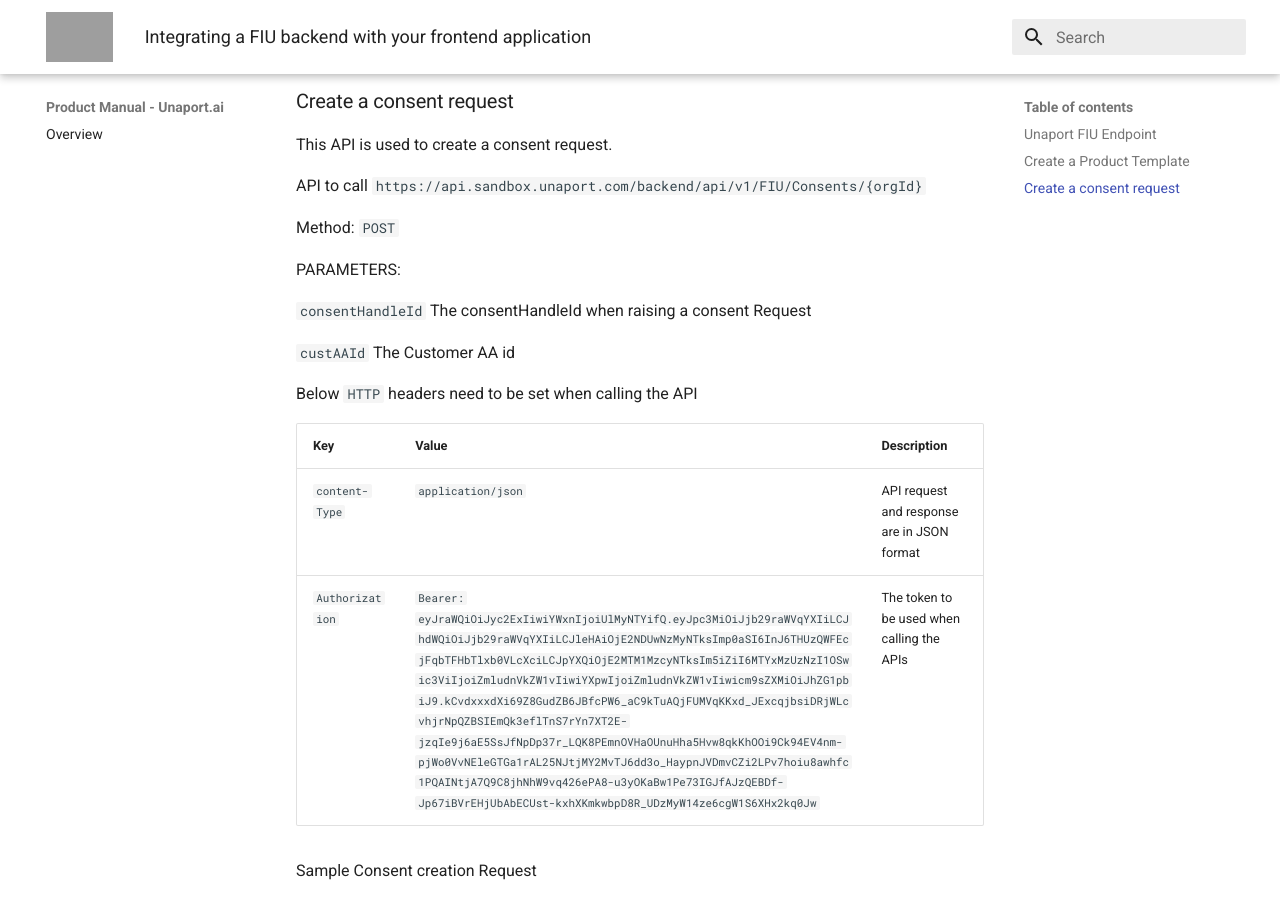
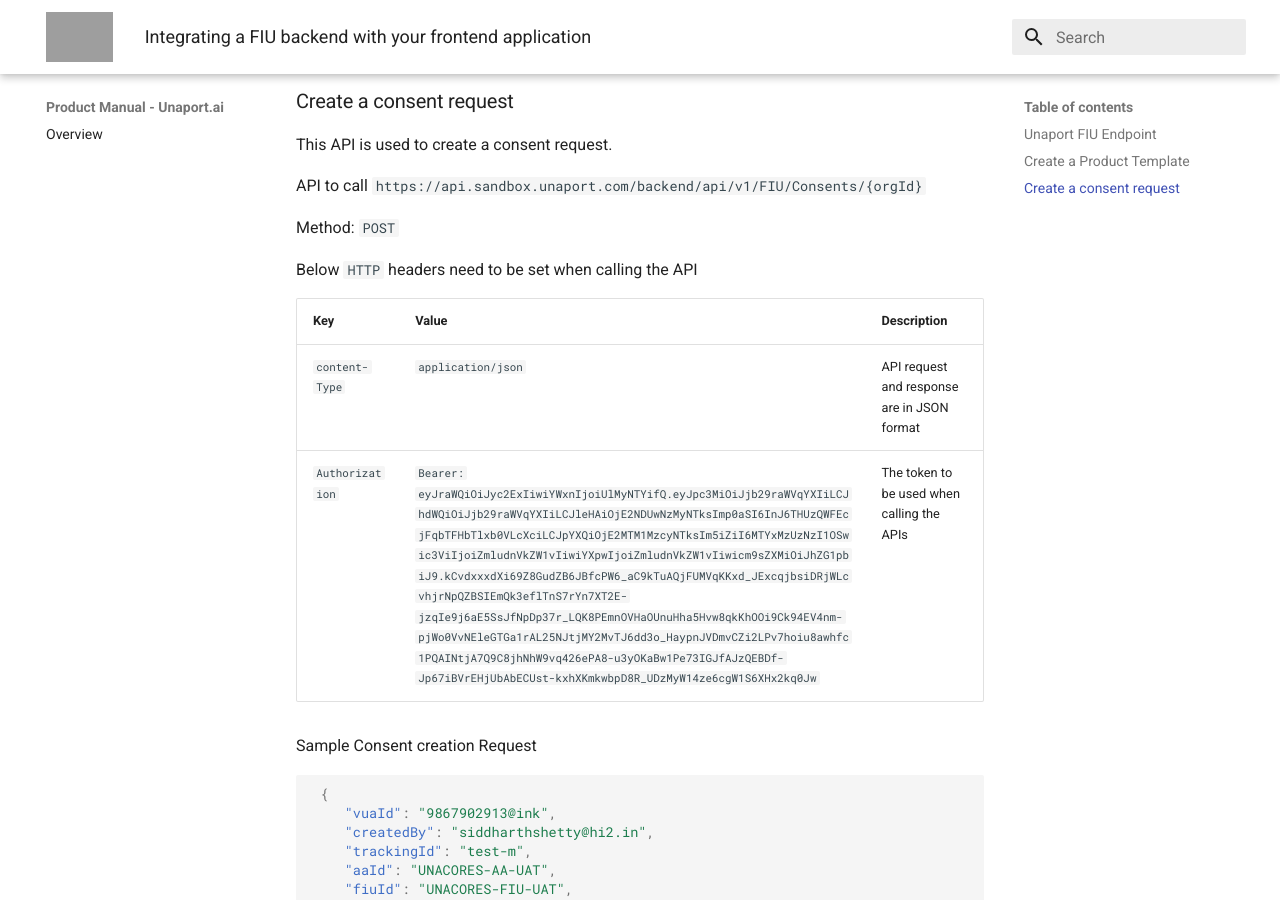
Before and after one commit to Unacores/unaport-docs, an MkDocs documentation site: the page built from docs/fiu_integration.md, in a window 1280 px wide and 900 px high, scrolled down 4499 px. Built offline with MkDocs 1.6.1 and Material for MkDocs 9.7.7, drawn with Linux system fonts in a browser that asks for light colours; grey boxes are pictures that could not be loaded.

Commit message:
Update fiu_integration.md

```diff
--- a/docs/fiu_integration.md
+++ b/docs/fiu_integration.md
@@ -136,12 +136,6 @@
 
 Method: `POST`
 
-PARAMETERS:
-
-`consentHandleId` The consentHandleId when raising a consent Request
-
-`custAAId` The Customer AA id
-
 Below `HTTP` headers need to be set when calling the API
 
   |  Key          |   Value       |	Description	|
```
